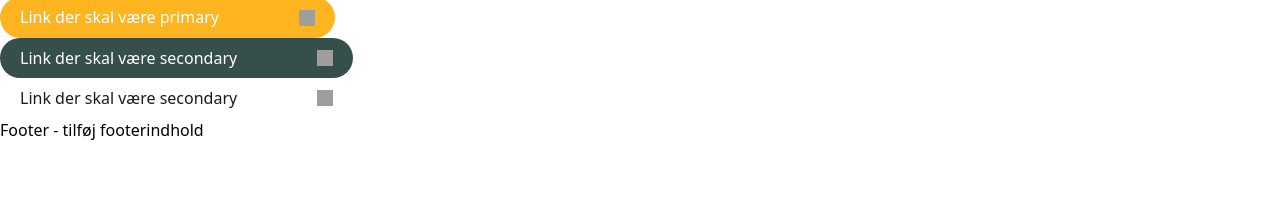
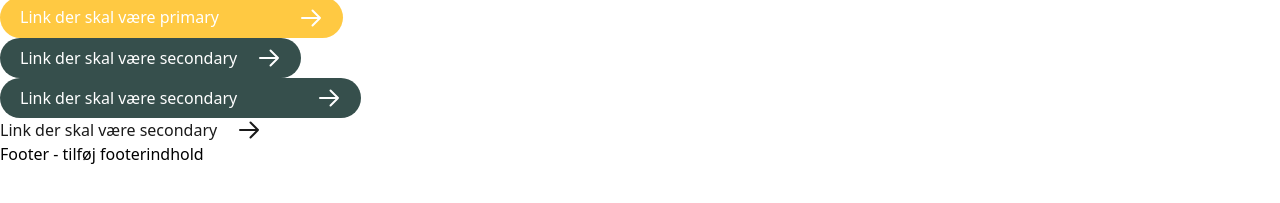
Before and after one commit to anso0004/veddelevhavn, an Astro site: page /sejlklub in a window 1280 px wide. Shown: the part 589-792 px from the top of the page. Built offline with nearby package versions, Linux system fonts and the light colour scheme; Astro itself is replaced by a stand-in of ours; grey boxes are pictures that could not be loaded.

Commit message:
Knap næsten klar

```diff
--- a/src/components/Link.astro
+++ b/src/components/Link.astro
@@ -1,27 +1,39 @@
 ---
 // Henter parametrene fra Astro.props
-const { href = "#", target = "_self", variant = "", size = "" } = Astro.props;
+const { href = "#", target = "_self", variant = "", size = "", hover = "", press = "" } = Astro.props;
 
 const variantClasses = {
-  primary: "bg-yellow-400 text-neutral-50 rounded-full",
-  secondary: "bg-green-700  text-neutral-50 rounded-full",
+  primary: "bg-yellow-300 text-neutral-50 rounded-full lg:py-xs py-2xs px-m",
+  secondary: "bg-green-700  text-neutral-50 rounded-full lg:py-xs py-2xs px-m ",
   tertiary: "text-neutral-950 rounded-full",
 };
 
 const sizeClasses = {
-  small: "w-fit w-3xl",
-  medium: "w-fit w-xl",
-  large: "w-fit py-xs px-m",
+  null: "w-fit flex items-center gap-m",
+  small: "w-fit flex items-center gap-m",
+  large: "w-fit lg:py-xs lg:px-m flex items-center gap-5xl",
 };
 
 const hoverClasses = {
-  default: "",
-  hover: "bg-yellow-500",
-  press: "",
-  disabled: "",
+  primary: "hover:scale-105 transition-transform",
+  secondary: "hover:scale-105 transition-transform",
+  tertiary: " hover:underline",
+};
+
+const pressClasses = {
+  primary: "active:bg-yellow-400 hover:scale-105 transition-transform",
+  secondary: "active:bg-green-800 hover:scale-105 transition-transform",
+  tertiary: "",
 };
 ---
 
 <a href={href} class="" target={target}>
-  <div class:list={[variantClasses[variant], sizeClasses[size], "flex items-center gap-5xl"]}><slot /> <img src="/public/pil.svg" alt="Mail" class="w-4 h-4" /></div>
+  <div class:list={[variantClasses[variant], sizeClasses[size], hoverClasses[hover], pressClasses[press]]}>
+    <slot />
+    <svg xmlns="http://www.w3.org/2000/svg" fill="none" viewBox="0 0 24 24" stroke-width="2" stroke="currentColor" class="size-6">
+      <path stroke-linecap="round" stroke-linejoin="round" d="M13.5 4.5 21 12m0 0-7.5 7.5M21 12H3"></path>
+    </svg>
+  </div>
 </a>
+
+<!-- <img src="/public/pil.svg" alt="Mail" class="w-4 h-4" /> -->
--- a/src/pages/sejlklub.astro
+++ b/src/pages/sejlklub.astro
@@ -12,8 +12,9 @@ import Link from "../components/Link.astro";
     <h1 class="text-d_display font-montserrat">Sejlklub siden</h1>
     <Button>Klik!</Button>
     <!-- <p>Link til <Link href="https://www.kea.dk" target="_blank" variant="primary">En anden side</Link></p> -->
-    <Link href="https://www.kea.dk" target="_blank" variant="primary" size="large"><p class="text-d_p">Link der skal være primary</p></Link>
-    <Link href="https://www.kea.dk" target="_blank" variant="secondary" size="large">Link der skal være secondary</Link>
-    <Link href="https://www.kea.dk" target="_blank" variant="tertiary" size="large">Link der skal være secondary</Link>
+    <Link href="https://www.kea.dk" target="_blank" variant="primary" size="large" hover="primary" press="primary"><p class="text-d_p">Link der skal være primary</p></Link>
+    <Link href="https://www.kea.dk" target="_blank" variant="secondary" size="small" hover="secondary" press="secondary">Link der skal være secondary</Link>
+    <Link href="https://www.kea.dk" target="_blank" variant="secondary" size="large" hover="secondary" press="secondary">Link der skal være secondary</Link>
+    <Link href="https://www.kea.dk" target="_blank" variant="tertiary" size="null" hover="tertiary">Link der skal være secondary</Link>
   </article>
 </MainLayout>
```
